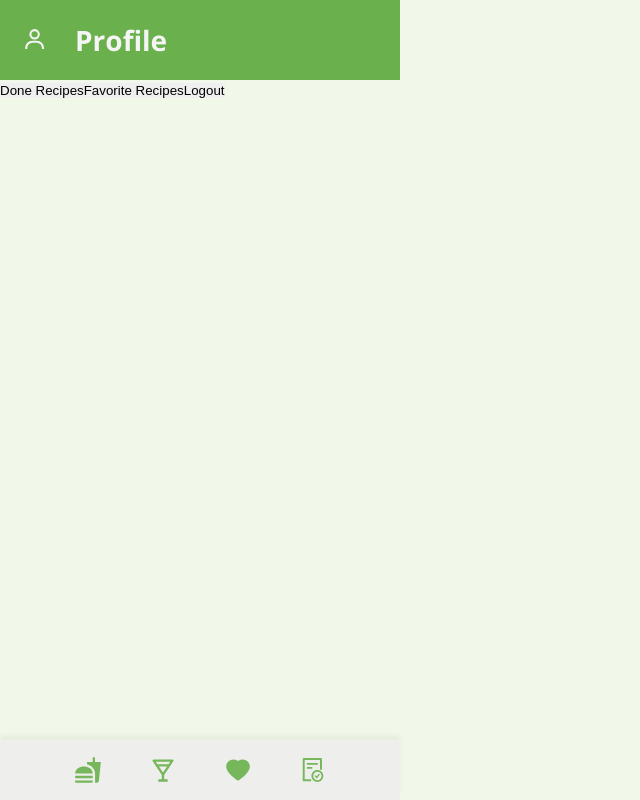
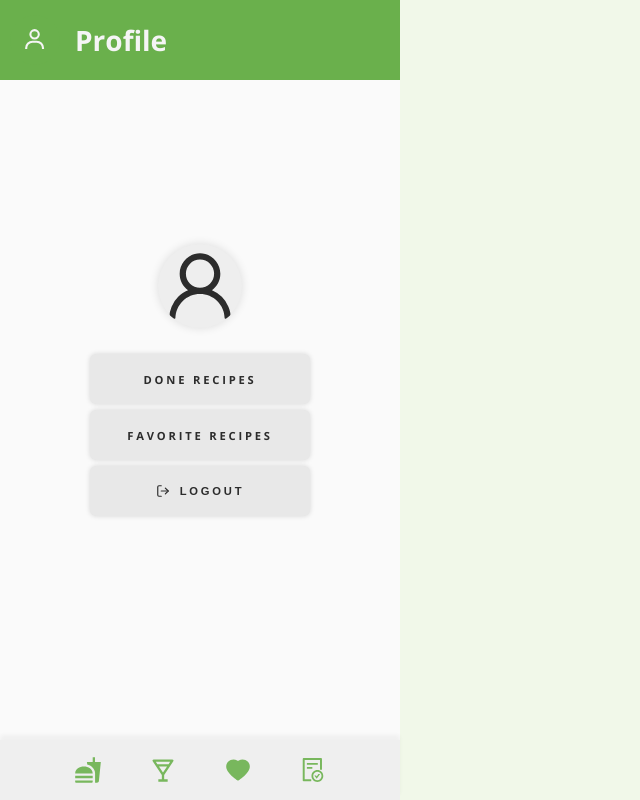
Before and after one commit to heitorgontijo/recipes-app, a React (Create React App) app: page /profile in a window 1280 px wide. Shown: the whole page, without its empty margins (0-640 px from the left). Built offline with nearby package versions, Linux system fonts and the light colour scheme.

Commit message:
FÚltimos ajustes na estilização

```diff
--- a/src/pages/Login.styles.js
+++ b/src/pages/Login.styles.js
@@ -20,7 +20,7 @@ export const Form = styled.form`
   box-shadow: 0 0 15px rgba(0 0 0 / 15%);
   display: flex;
   flex-direction: column;
-  opacity: 0.96;
+  opacity: 0.97;
   overflow: hidden;
   row-gap: 20px;
 `;
--- a/src/pages/Profile.js
+++ /dev/null
@@ -1,52 +0,0 @@
-import React, { useState, useEffect } from 'react';
-import { useHistory } from 'react-router-dom';
-import Header from '../components/Header';
-import Footer from '../components/Footer';
-
-function Profile() {
-  const history = useHistory();
-  const [email, setEmail] = useState('');
-
-  useEffect(() => {
-    const getEmail = JSON.parse(localStorage.getItem('user'));
-    if (getEmail) setEmail(getEmail.email);
-  }, [email]);
-
-  const logoutBtn = () => { localStorage.clear(); history.push('/'); };
-
-  return (
-    <main>
-      <Header />
-
-      <p data-testid="profile-email">{ email }</p>
-
-      <button
-        onClick={ () => history.push('/done-recipes') }
-        type="button"
-        data-testid="profile-done-btn"
-      >
-        Done Recipes
-      </button>
-
-      <button
-        onClick={ () => history.push('/favorite-recipes') }
-        type="button"
-        data-testid="profile-favorite-btn"
-      >
-        Favorite Recipes
-      </button>
-
-      <button
-        onClick={ logoutBtn }
-        type="button"
-        data-testid="profile-logout-btn"
-      >
-        Logout
-      </button>
-
-      <Footer />
-    </main>
-  );
-}
-
-export default Profile;
--- /dev/null
+++ b/src/pages/Profile.jsx
@@ -0,0 +1,63 @@
+import React, { useState, useEffect } from 'react';
+import { AiOutlineUser } from 'react-icons/ai';
+import { FiLogOut } from 'react-icons/fi';
+import { useHistory } from 'react-router-dom';
+
+import * as Styled from './Profile.styles';
+import Header from '../components/Header';
+import Footer from '../components/Footer';
+
+function Profile() {
+  const history = useHistory();
+  const [email, setEmail] = useState('');
+
+  useEffect(() => {
+    const getEmail = JSON.parse(localStorage.getItem('user'));
+    if (getEmail) setEmail(getEmail.email);
+  }, [email]);
+
+  const logoutBtn = () => { localStorage.clear(); history.push('/'); };
+
+  return (
+    <Styled.Profile>
+      <Header />
+
+      <Styled.ProfileContent>
+        <Styled.UserContainer>
+          <Styled.UserIcon>
+            <AiOutlineUser />
+            <span data-testid="profile-email">{ email }</span>
+          </Styled.UserIcon>
+
+          <Styled.RedirectButton
+            to="/done-recipes"
+            type="button"
+            data-testid="profile-done-btn"
+          >
+            Done Recipes
+          </Styled.RedirectButton>
+
+          <Styled.RedirectButton
+            to="/favorite-recipes"
+            data-testid="profile-favorite-btn"
+          >
+            Favorite Recipes
+          </Styled.RedirectButton>
+
+          <Styled.Logout
+            onClick={ logoutBtn }
+            type="button"
+            data-testid="profile-logout-btn"
+          >
+            <FiLogOut />
+            Logout
+          </Styled.Logout>
+        </Styled.UserContainer>
+      </Styled.ProfileContent>
+
+      <Footer />
+    </Styled.Profile>
+  );
+}
+
+export default Profile;
--- /dev/null
+++ b/src/pages/Profile.styles.js
@@ -0,0 +1,88 @@
+import { Link } from 'react-router-dom';
+import styled from 'styled-components';
+
+export const Profile = styled.main`
+  background-color: ${({ theme }) => theme.background};
+  min-height: 100vh;
+  display: flex;
+  flex-direction: column;
+`;
+
+export const ProfileContent = styled.section`
+  display: flex;
+  justify-content: center;
+  align-items: center;
+  flex-grow: 1;
+  transform: translateY(-60px);
+`;
+
+export const UserContainer = styled.div`
+  display: flex;
+  flex-direction: column;
+  row-gap: 6px;
+`;
+
+export const UserIcon = styled.p`
+  display: flex;
+  flex-direction: column;
+  justify-content: center;
+  align-items: center;
+  row-gap: 5px;
+  margin-bottom: 15px;
+
+  & :first-child {
+    font-size: 6rem;
+    background-color: ${({ theme }) => theme.secondary};
+    border-radius: 50%;
+    box-shadow: 0 0 10px rgba(0 0 0 / 12%);
+  }
+`;
+
+export const RedirectButton = styled(Link)`
+  text-decoration: none;
+  background-color: ${({ theme }) => theme.tertiary};
+  width: 220px;
+  height: 50px;
+  display: flex;
+  justify-content: center;
+  align-items: center;
+  color: ${({ theme }) => theme.fontColor};
+  font-weight: bold;
+  text-transform: uppercase;
+  font-size: 0.8rem;
+  letter-spacing: 0.2rem;
+  border-radius: 6px;
+  box-shadow: 0 0 5px rgba(0 0 0 / 15%);
+
+  &:hover {
+    background-color: ${({ theme }) => theme.theme};
+    color: ${({ theme }) => theme.lightColor};
+  }
+`;
+
+export const Logout = styled.button`
+  text-decoration: none;
+  background-color: ${({ theme }) => theme.tertiary};
+  width: 220px;
+  height: 50px;
+  display: flex;
+  justify-content: center;
+  align-items: center;
+  color: ${({ theme }) => theme.fontColor};
+  font-weight: bold;
+  text-transform: uppercase;
+  font-size: 0.8rem;
+  letter-spacing: 0.2rem;
+  border-radius: 6px;
+  box-shadow: 0 0 5px rgba(0 0 0 / 15%);
+
+  & :first-child {
+    font-size: 1rem;
+    margin-right: 10px;
+  }
+
+  &:hover {
+    background-color: ${({ theme }) => theme.theme};
+    color: ${({ theme }) => theme.lightColor};
+  }
+`;
```
